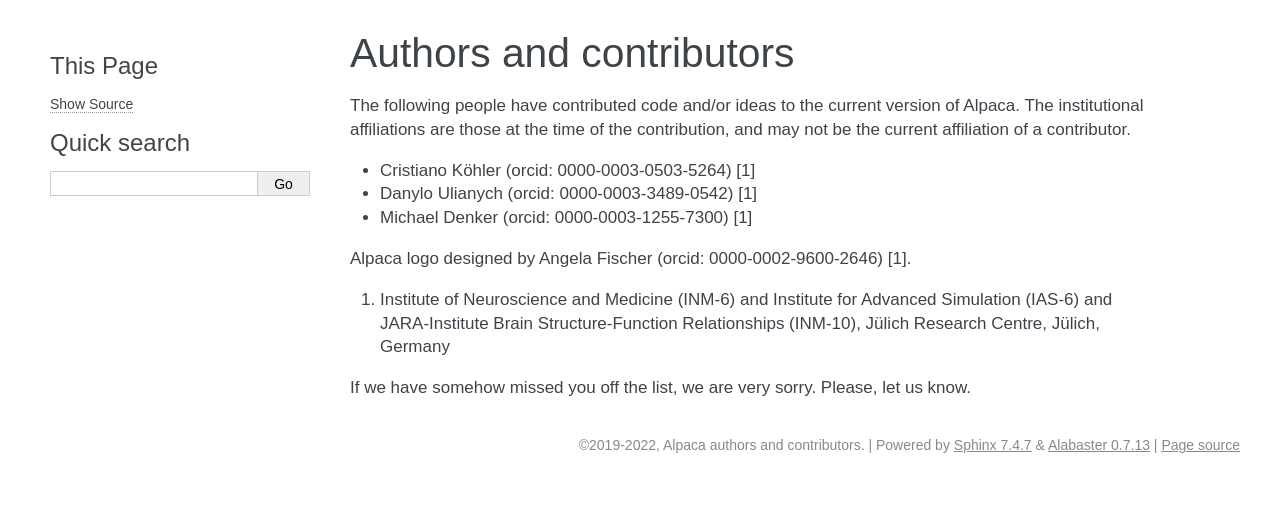
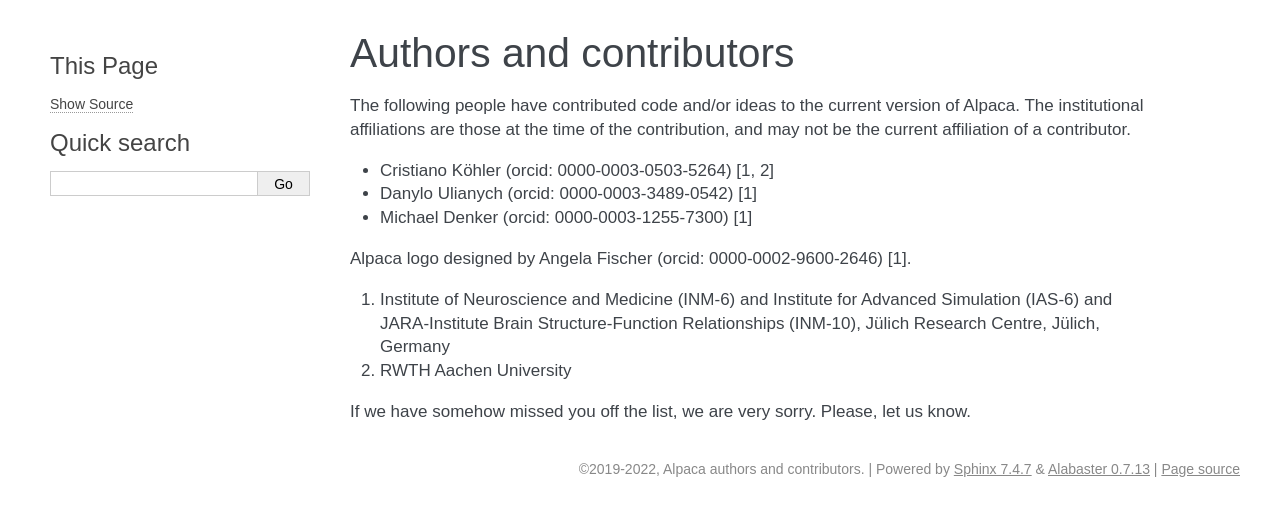
Before and after one commit to INM-6/alpaca, a Sphinx documentation site: the page built from doc/authors.rst, in a window 1280 px wide. Shown: the top 516 px of the page. Built offline with Sphinx 7.4.7, drawn with Linux system fonts in a browser that asks for light colours.

Commit message:
Added RWTH affiliation

```diff
--- a/doc/authors.rst
+++ b/doc/authors.rst
@@ -8,13 +8,14 @@ The following people have contributed code and/or ideas to the current version
 of Alpaca. The institutional affiliations are those at the time of the
 contribution, and may not be the current affiliation of a contributor.
 
-* Cristiano Köhler (orcid: 0000-0003-0503-5264) [1]
+* Cristiano Köhler (orcid: 0000-0003-0503-5264) [1, 2]
 * Danylo Ulianych (orcid: 0000-0003-3489-0542) [1]
 * Michael Denker (orcid: 0000-0003-1255-7300) [1]
 
 Alpaca logo designed by Angela Fischer (orcid: 0000-0002-9600-2646) [1].
 
 1. Institute of Neuroscience and Medicine (INM-6) and Institute for Advanced Simulation (IAS-6) and JARA-Institute Brain Structure-Function Relationships (INM-10), Jülich Research Centre, Jülich, Germany
+2. RWTH Aachen University
 
 If we have somehow missed you off the list, we are very sorry. Please, let us
 know.
```
